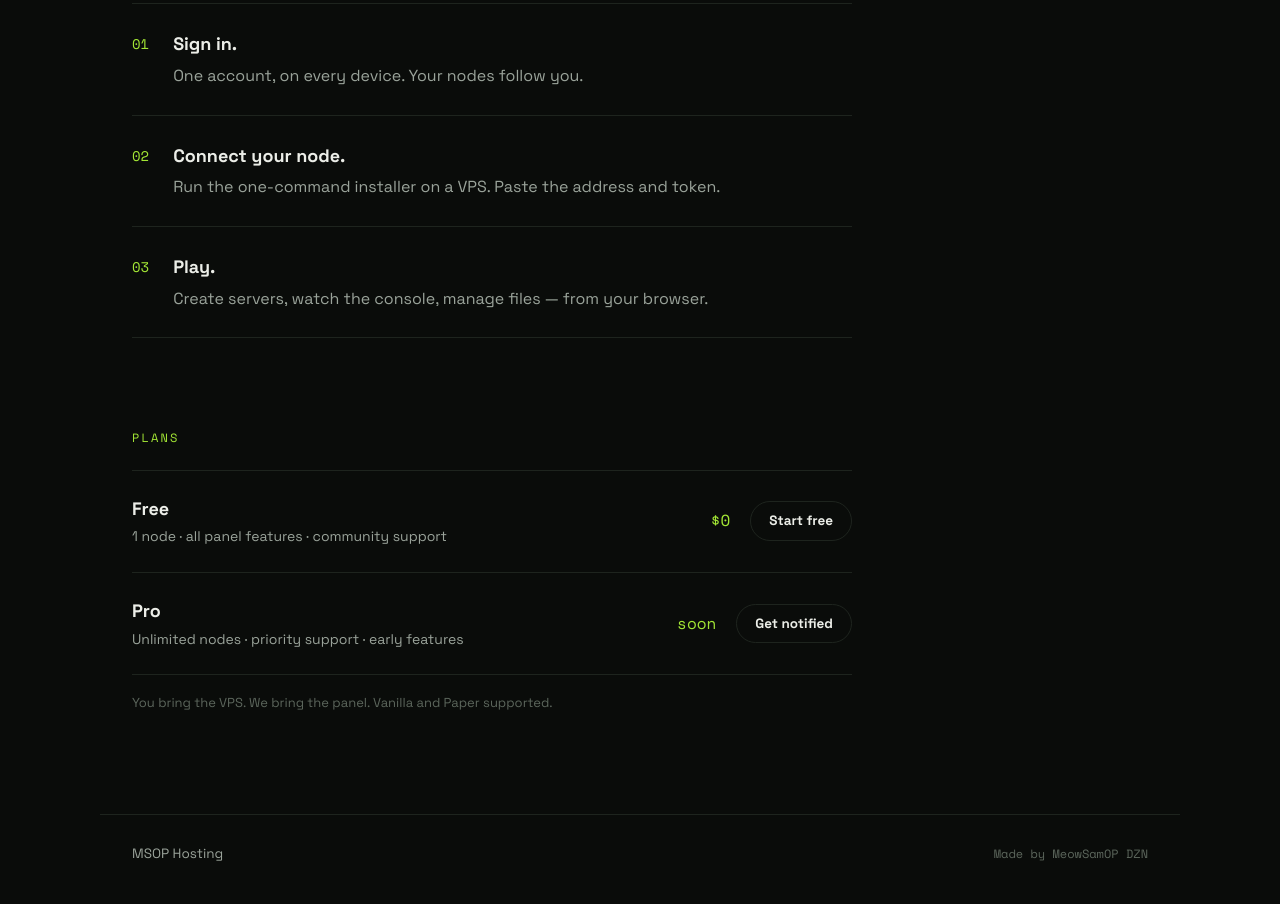
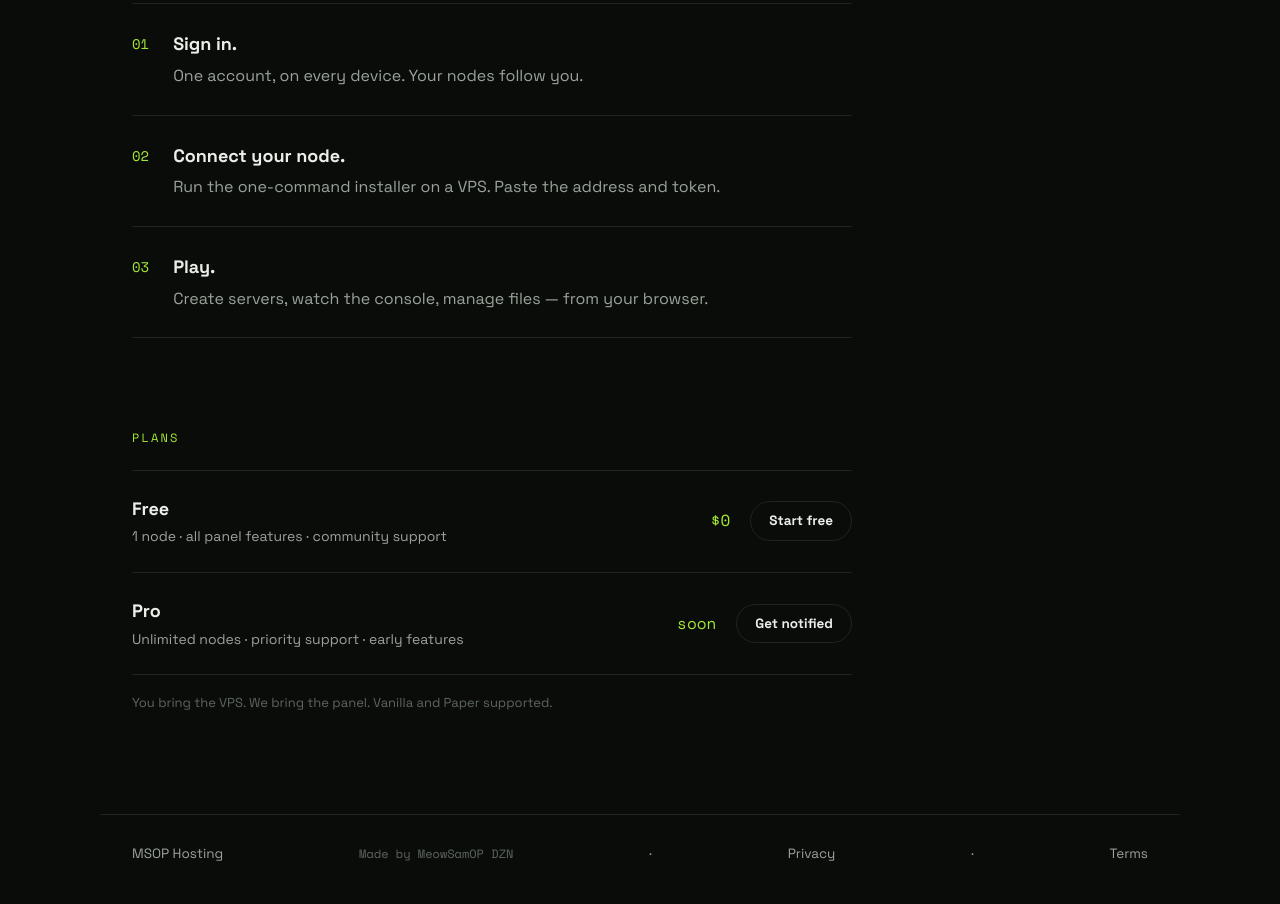
Before and after one commit to MeowSamOPDZN/msophost, a plain HTML site: page index.html in a window 1280 px wide. Shown: the part 1011-1915 px from the top of the page. Drawn offline with nearby package versions, Linux system fonts and the light colour scheme; no server answers.

Commit message:
Footer legal links

```diff
--- a/index.html
+++ b/index.html
@@ -64,7 +64,7 @@
 
 <footer>
   <span>MSOP Hosting</span>
-  <span class="made">Made by MeowSamOP DZN</span>
+  <span class="made">Made by MeowSamOP DZN</span> · <a href="/privacy.html">Privacy</a> · <a href="/terms.html">Terms</a>
 </footer>
 
 <script type="module">
```
